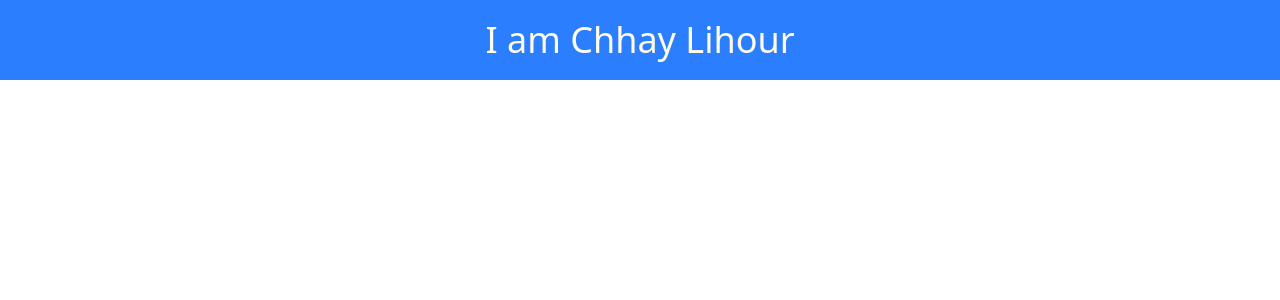
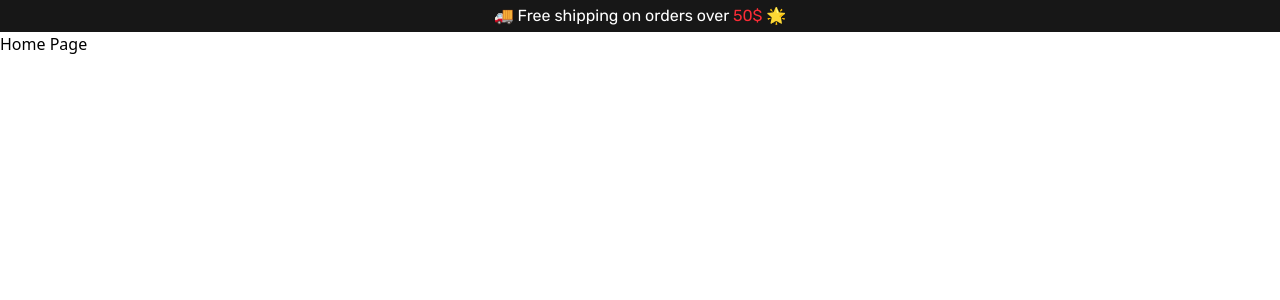
Before and after one commit to lihourmonkey/my_first_react_app, a React (Vite) app: page / in a window 1280 px wide. Shown: the top 300 px of the page. Built offline with nearby package versions, Linux system fonts and the light colour scheme.

Commit message:
custom rootlayout 24_12_2025

```diff
--- a/src/App.jsx
+++ b/src/App.jsx
@@ -1,10 +1,22 @@
-import React from 'react'
+import { BrowserRouter, Route, Routes } from 'react-router-dom'
+import RootLayout from './layouts/RootLayout'
+import Home from './pages/Home'
+import Product from './pages/Product'
+import Contact from './pages/Contact'
+import About from './pages/About'
 
 const App = () => {
   return (
-    <div className='text-4xl bg-blue-500 p-5 text-center text-amber-50'>
-      I am Chhay Lihour
-    </div>
+    <BrowserRouter>
+      <Routes>
+        <Route path='/' element={<RootLayout />}>
+          <Route path='/' element={<Home />}></Route>
+          <Route path='/product' element={<Product />}></Route>
+          <Route path='/contact' element={<Contact />}></Route>
+          <Route path='/about' element={<About />}></Route>
+        </Route>
+      </Routes>
+    </BrowserRouter>
   )
 }
 
--- a/src/index.css
+++ b/src/index.css
@@ -1 +1,7 @@
+@import url('https://fonts.googleapis.com/css2?family=Rubik:ital,wght@0,300..900;1,300..900&display=swap');
 @import "tailwindcss";
+
+
+@theme {
+  --font-rubik: "Rubik", sans-serif;
+}
--- /dev/null
+++ b/src/layouts/RootLayout.jsx
@@ -0,0 +1,21 @@
+import { Link, Outlet } from 'react-router-dom'
+
+const RootLayout = () => {
+  return (
+    <>
+        <div className='text-white font-rubik text-center py-1 bg-[#171717] '>
+            🚚 Free shipping on orders over <span className='text-red-500'>50$</span> 🌟
+        </div>
+
+        <Link to={"/"}></Link>
+        <Link to={"/product"}></Link>
+        <Link to={"/contact"}></Link>
+        <Link to={"/about"}></Link>
+
+        <Outlet />
+
+    </>
+  )
+}
+
+export default RootLayout
--- /dev/null
+++ b/src/pages/About.jsx
@@ -0,0 +1,11 @@
+import React from 'react'
+
+const About = () => {
+  return (
+    <div>
+        About Page
+    </div>
+  )
+}
+
+export default About
--- /dev/null
+++ b/src/pages/Contact.jsx
@@ -0,0 +1,11 @@
+import React from 'react'
+
+const Contact = () => {
+  return (
+    <div>
+        Contact Page
+    </div>
+  )
+}
+
+export default Contact
--- /dev/null
+++ b/src/pages/Home.jsx
@@ -0,0 +1,11 @@
+import React from 'react'
+
+const Home = () => {
+  return (
+    <div>
+        Home Page
+    </div>
+  )
+}
+
+export default Home
--- /dev/null
+++ b/src/pages/Product.jsx
@@ -0,0 +1,11 @@
+import React from 'react'
+
+const Product = () => {
+  return (
+    <>
+        Product
+    </>
+  )
+}
+
+export default Product
```
